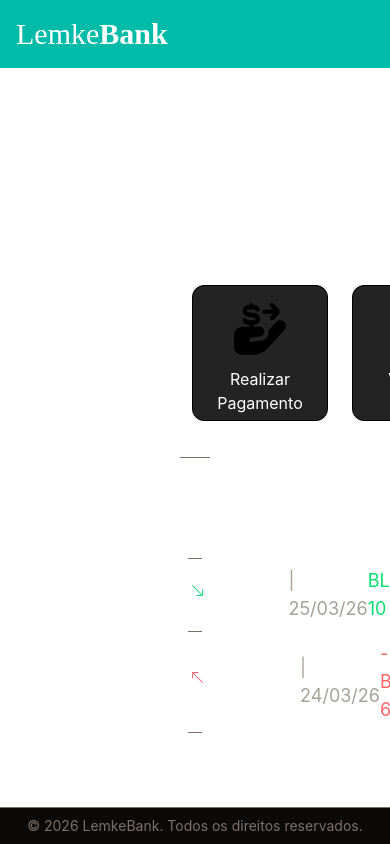
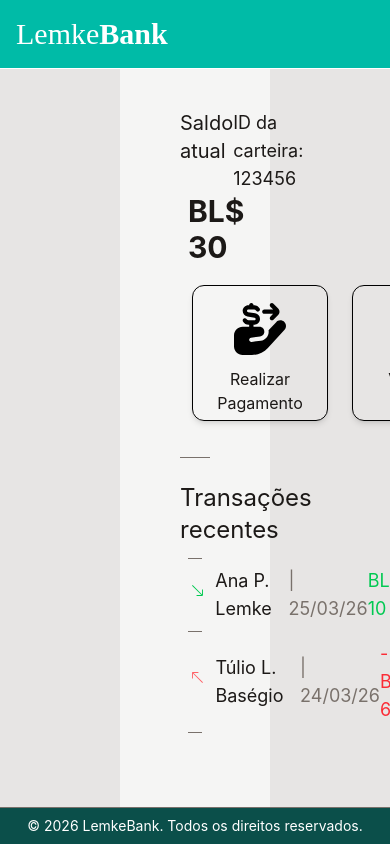
Before and after one commit to mathiasscherer2007/lemke-bank, a SvelteKit app in the folder client/: page /wallet/overview in a window 390 px wide. Shown: the top 844 px of the page. Built offline with nearby package versions, Linux system fonts and the light colour scheme; a web font is replaced by a local one.

Commit message:
Refactor MainFooter styles for improved consistency and update wallet overview layout with browser color scheme responsiveness

```diff
--- a/client/src/lib/components/MainFooter.svelte
+++ b/client/src/lib/components/MainFooter.svelte
@@ -1,3 +1,3 @@
-<footer class="bg-stone-950 p-2 text-center text-white border-t border-stone-500">
-  <p class="text-sm text-stone-500">&copy; 2026 LemkeBank. Todos os direitos reservados.</p>
+<footer class="bg-teal-900 dark:bg-stone-950 p-2 text-center border-t border-stone-500">
+  <p class="text-sm text-white dark:text-stone-500">&copy; 2026 LemkeBank. Todos os direitos reservados.</p>
 </footer>
--- a/client/src/routes/layout.css
+++ b/client/src/routes/layout.css
@@ -1,10 +1,22 @@
 @import url('https://fonts.googleapis.com/css2?family=Stack+Sans+Headline:wght@200..700&family=Stack+Sans+Notch:wght@200..700&display=swap');
 @import 'tailwindcss';
 
-.teal-filter {
-    filter: brightness(0) saturate(100%) invert(86%) sepia(97%) saturate(1826%) hue-rotate(92deg) brightness(83%) contrast(101%);
+.green-filter {
+    filter: brightness(0) saturate(100%) invert(50%) sepia(31%) saturate(2955%) hue-rotate(111deg) brightness(98%) contrast(110%);
+
+    @variant dark {
+        filter: brightness(0) saturate(100%) invert(79%) sepia(39%) saturate(5146%) hue-rotate(98deg) brightness(97%) contrast(96%);
+    }
 }
 
 .orange-filter {
     filter: brightness(0) saturate(100%) invert(55%) sepia(25%) saturate(2723%) hue-rotate(357deg) brightness(103%) contrast(102%);
 }
+
+.red-filter {
+    filter: brightness(0) saturate(100%) invert(31%) sepia(61%) saturate(2596%) hue-rotate(336deg) brightness(91%) contrast(117%);
+
+    @variant dark {
+        filter: brightness(0) saturate(100%) invert(57%) sepia(47%) saturate(3492%) hue-rotate(320deg) brightness(102%) contrast(107%);
+    }
+}
--- a/client/src/routes/wallet/overview/+page.svelte
+++ b/client/src/routes/wallet/overview/+page.svelte
@@ -13,8 +13,8 @@
 
 <div class="flex flex-col min-h-screen">
 	<MainHeader />
-	<main class="dark:bg-[rgb(27,27,26)] flex-1 px-30 flex flex-col">
-		<div class="dark:bg-[rgb(46,46,45)] text-white py-10 px-15 flex-1">
+	<main class="bg-stone-200 dark:bg-[rgb(27,27,26)] flex-1 px-30 flex flex-col">
+		<div class="bg-stone-100 dark:bg-[rgb(46,46,45)] text-stone-900 dark:text-white py-10 px-15 flex-1">
 			<div>
 				<div class="w-full flex justify-between">
 					<p class="text-xl">Saldo atual</p>
@@ -28,13 +28,13 @@
 				<p class="text-3xl pl-2 font-bold">BL$ 30</p>
 			</div>
             <div class="flex mt-2 h-40">
-                <a href={resolve("/wallet/actions/pay")} class="bg-[rgb(35,35,35)] aspect-square flex flex-col p-2 m-3 rounded-xl text-center items-center justify-center border border-black dark:border-white hover:border-teal-400 transition">
+                <a href={resolve("/wallet/actions/pay")} class="dark:bg-[rgb(35,35,35)] shadow-md aspect-square flex flex-col p-2 m-3 rounded-xl text-center items-center justify-center border border-black dark:border-white hover:border-teal-500 dark:hover:border-teal-400 transition">
                     <figure class="w-7/11 p-3">
                         <img src={payIcon} alt="Realizar Pagamento" class="dark:filter-[brightness(0)_saturate(100%)_invert(100%)_sepia(0%)_saturate(7475%)_hue-rotate(105deg)_brightness(119%)_contrast(100%)]" />
                     </figure>
                     <p class="mb-auto">Realizar Pagamento</p>
                 </a>
-                <a href={resolve("/wallet/overview/statement")} class="bg-[rgb(35,35,35)] aspect-square flex flex-col p-2 m-3 rounded-xl text-center items-center justify-center border border-black dark:border-white hover:border-teal-400 transition">
+                <a href={resolve("/wallet/overview/statement")} class="dark:bg-[rgb(35,35,35)] shadow-md aspect-square flex flex-col p-2 m-3 rounded-xl text-center items-center justify-center border border-black dark:border-white hover:border-teal-500 dark:hover:border-teal-400 transition">
                     <figure class="w-7/11 p-3">
                         <img src={statementIcon} alt="Extrato" class="dark:filter-[brightness(0)_saturate(100%)_invert(100%)_sepia(0%)_saturate(7475%)_hue-rotate(105deg)_brightness(119%)_contrast(100%)]" />
                     </figure>
@@ -47,13 +47,13 @@
                 <ul class="flex-1 px-2">
                     <li class="flex justify-between text-lg border-y border-stone-500 py-2">
                         <span class="flex items-center gap-2">
-                            <figure class="w-7 h-7 p-1 filter-[brightness(0)_saturate(100%)_invert(63%)_sepia(57%)_saturate(3322%)_hue-rotate(107deg)_brightness(106%)_contrast(96%)]">
+                            <figure class="w-7 h-7 p-1 green-filter">
                                 <img src={arrowinIcon} alt="Entrada" />
                             </figure>
                             <p>Ana P. Lemke</p>
-                            <p class="text-stone-400">| 25/03/26</p>
+                            <p class="text-stone-500 dark:text-stone-400">| 25/03/26</p>
                         </span>
-                        <p class="text-green-400">BL$ 10</p>
+                        <p class="text-green-500 dark:text-green-400">BL$ 10</p>
                     </li>
                     <li class="flex justify-between text-lg -mt-px border-y border-stone-500 py-2">
                         <span class="flex items-center gap-2">
@@ -61,9 +61,9 @@
                                 <img src={arrowoutIcon} alt="Saída" />
                             </figure>
                             <p>Túlio L. Baségio</p>
-                            <p class="text-stone-400">| 24/03/26</p>
+                            <p class="text-stone-500 dark:text-stone-400">| 24/03/26</p>
                         </span>
-                        <p class="text-red-400">-BL$ 6</p>
+                        <p class="text-red-500 dark:text-red-400">-BL$ 6</p>
                     </li>
                 </ul>
             </div>
```
